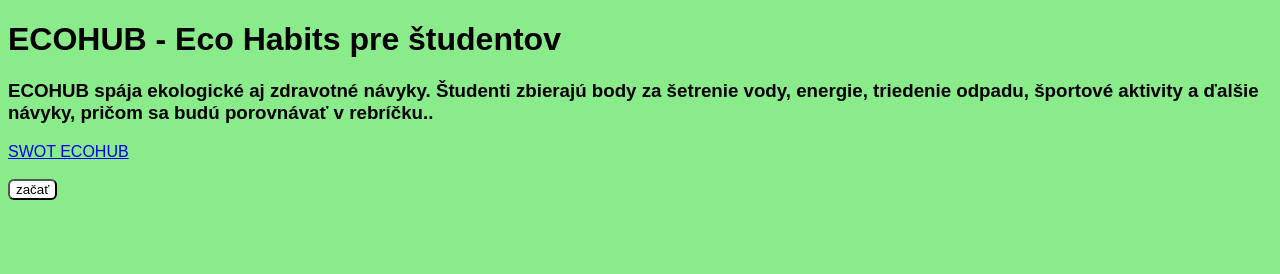
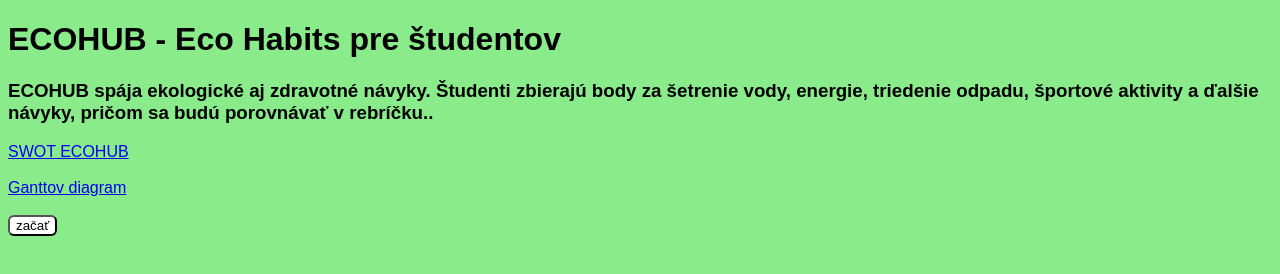
Before and after one commit to xom9s/ecohub, a plain HTML site: page index.html in a window 1280 px wide. Drawn offline with Linux system fonts and the light colour scheme.

Commit message:
Ganttov_diagram

```diff
--- a/index.html
+++ b/index.html
@@ -26,6 +26,8 @@
       návyky, pričom sa budú porovnávať v rebríčku..
     </h3>
     <a href="SWOT_ECOHUB.pptx" download>SWOT ECOHUB</a><br /><br />
+    <a href="Ganttov_diagram.gantt" download>Ganttov diagram</a><br /><br />
+
     <button id="dotaznikButton">začať</button>
 
     <div id="questions">
```
Also changed, not shown: 1 other file.
